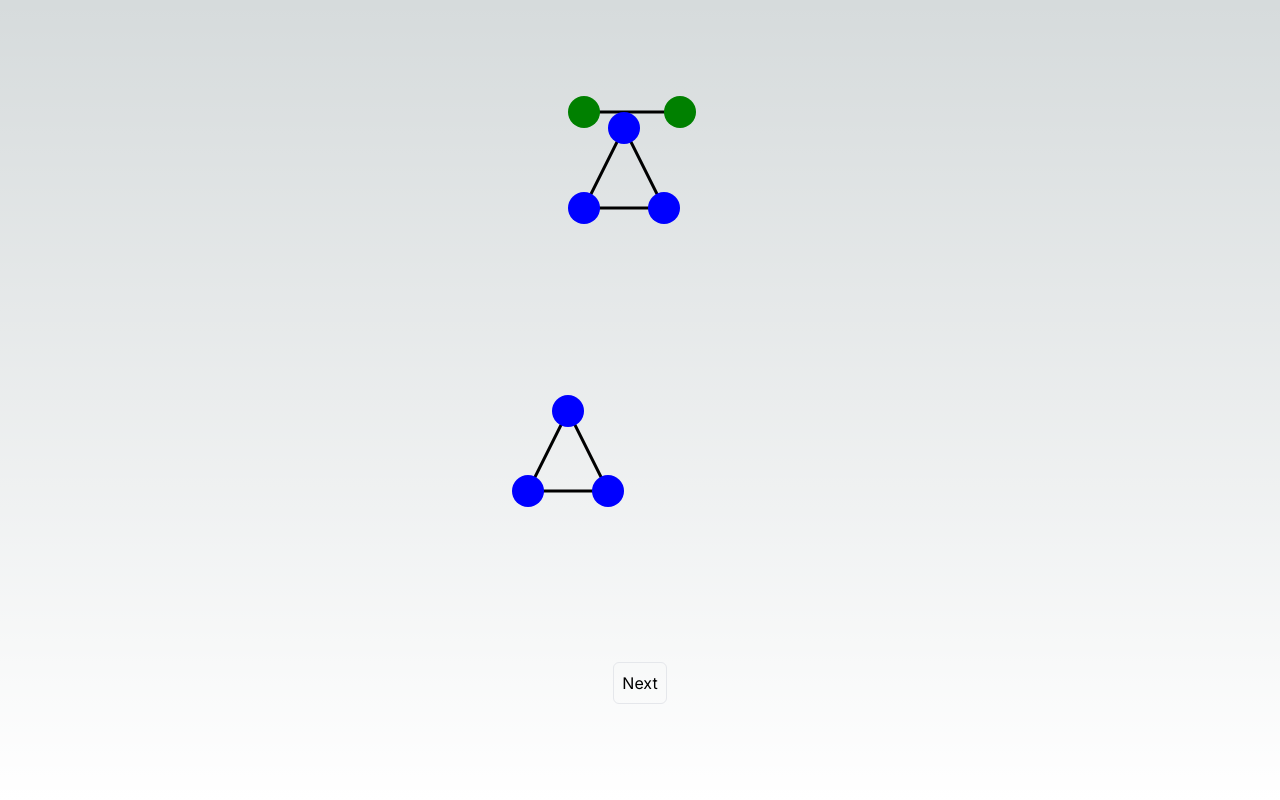
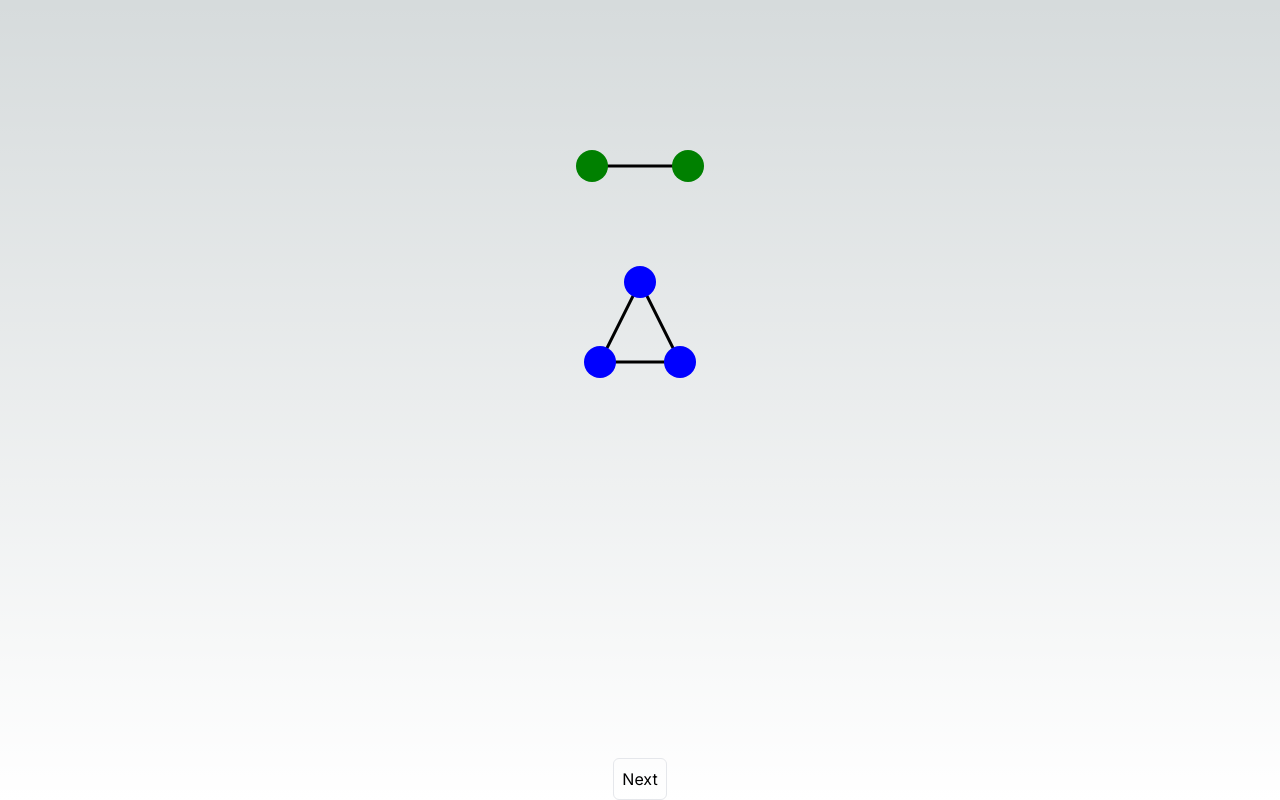
Before and after one commit to shiningaeo/np-reduction-visualizer, a Next.js app: page / in a window 1280 px wide. Built offline with nearby package versions, Linux system fonts and the light colour scheme.

Commit message:
positioning

```diff
--- a/src/app/page.tsx
+++ b/src/app/page.tsx
@@ -8,8 +8,8 @@ import VariableWidget from './variable-widget';
 
 export default function Home() {
   return (
-    <main className="flex min-h-screen flex-col items-center justify-between p-24">
-      <svg height="160" width="144">
+    <main className="flex min-h-screen flex-col items-center justify-between">
+      <svg height="500" width="800">
         <VariableWidget />
         <TriangleWidget />
       </svg>
--- a/src/app/triangle-widget.tsx
+++ b/src/app/triangle-widget.tsx
@@ -12,7 +12,7 @@ export default function TriangleWidget() {
                 <line x1="200" y1={Math.sqrt(3)*100} x2="100" y2="0" strokeWidth="2" stroke="black" />
                 <line x1="100" y1="0" x2="0" y2={Math.sqrt(3)*100}  strokeWidth="2" stroke="black" />
             </svg> */}
-            <svg height="128" width="128">
+            <svg x="344" y="250" height="128" width="128">
                 <line x1="16" y1="112" x2="96" y2="112"  strokeWidth="3" stroke="black" />
                 <line x1="96" y1="112" x2="56" y2="32"  strokeWidth="3" stroke="black" />
                 <line x1="56" y1="32" x2="16" y2="112"  strokeWidth="3" stroke="black" />
--- a/src/app/variable-widget.tsx
+++ b/src/app/variable-widget.tsx
@@ -6,7 +6,7 @@ export default function VariableWidget() {
                 <line x1="200" y1={Math.sqrt(3)*100} x2="100" y2="0" strokeWidth="2" stroke="black" />
                 <line x1="100" y1="0" x2="0" y2={Math.sqrt(3)*100}  strokeWidth="2" stroke="black" />
             </svg> */}
-            <svg height="32" width="128">
+            <svg x="336" y="150" height="32" width="128">
                 <line x1="16" y1="16" x2="112" y2="16" strokeWidth="3" stroke="black"/>
                 <circle r="16" cx="16" cy="16" fill="green"/>
                 <circle r="16" cx="112" cy="16" fill="green"/>
```
